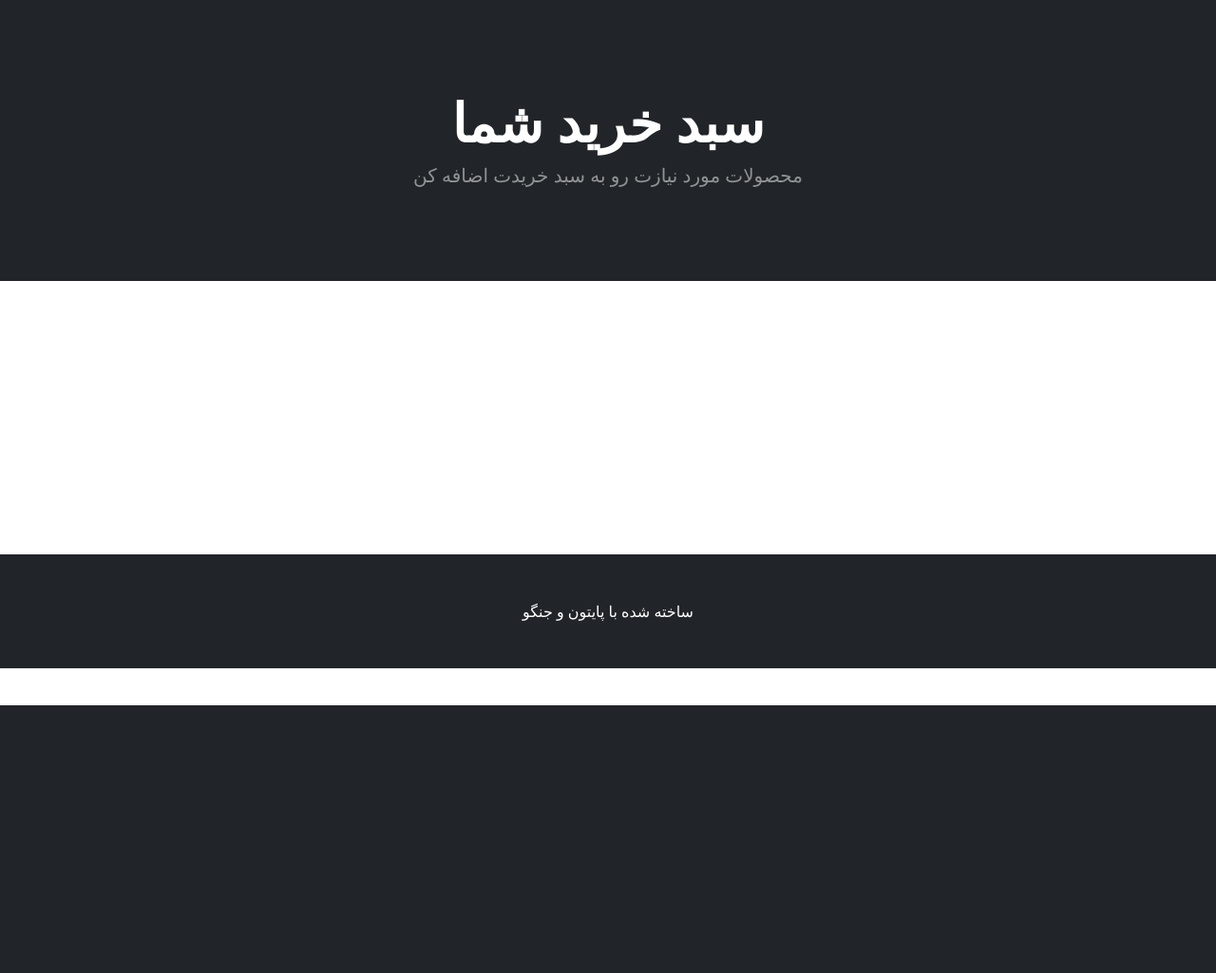
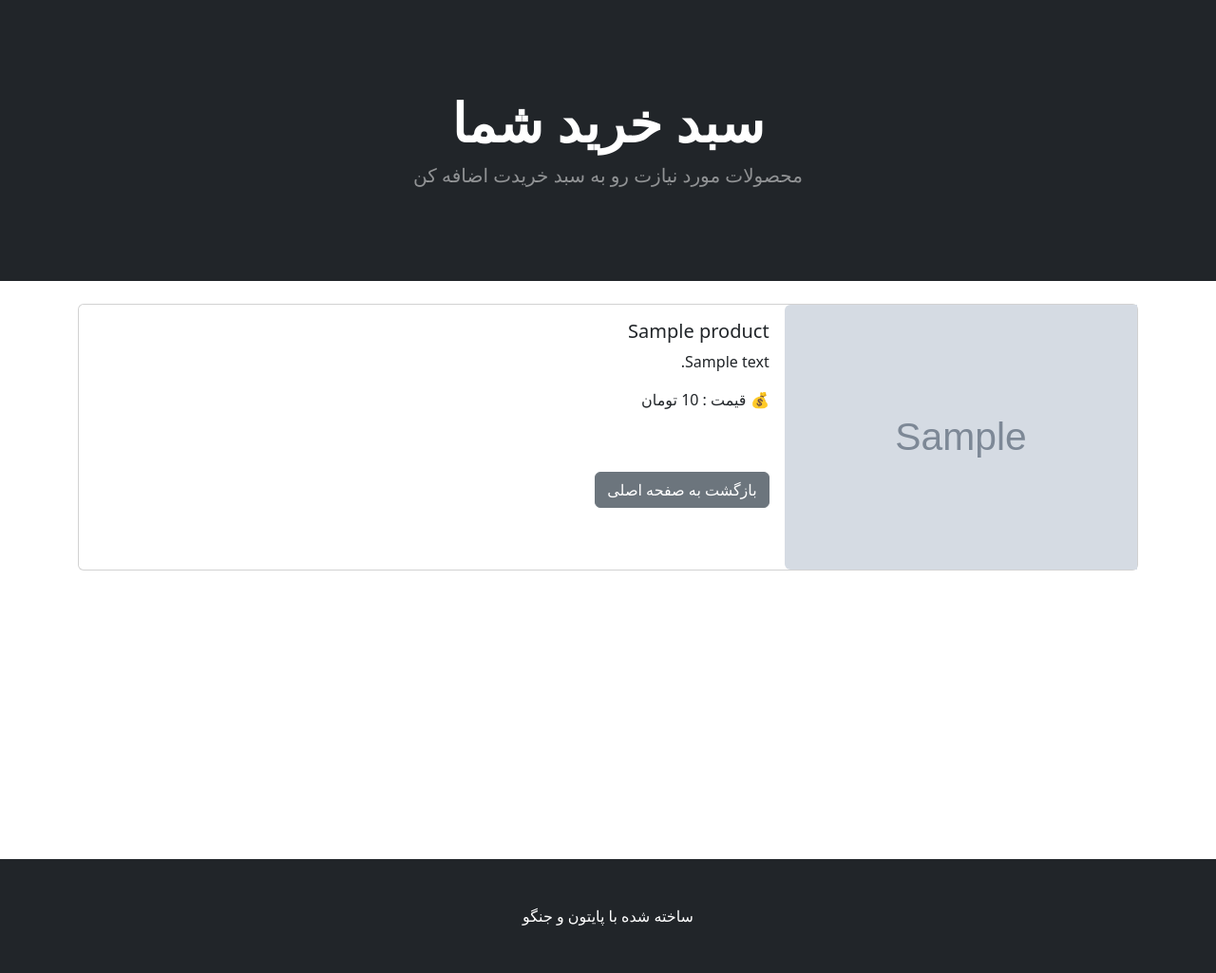
Before and after one commit to SamaneKhademi/ecom, a Django app: template cart/templates/cart_summary.html in a window 1280 px wide. Shown: the part 57-1082 px from the top of the page at 95% size. Before the commit the page ends 800 px from the top, so only its background shows below. Run offline with Django 5.2, Linux system fonts and the light colour scheme; the template is opened without the code that fills it: most values are stand-ins (such as "Sample title", 1, 10 or a date in 2020); grey boxes marked "Sample" are stand-in pictures.

Commit message:
cart_summary page

```diff
--- a/cart/cart.py
+++ b/cart/cart.py
@@ -1,3 +1,6 @@
+from shop.models import Product
+
+
 class Cart:
     def __init__(self, request):
         self.session = request.session
@@ -20,3 +23,8 @@ class Cart:
 
     def __len__(self):
         return len(self.cart)
+
+    def get_prods(self):
+        product_ids = self.cart.keys()
+        products = Product.objects.filter(id__in=product_ids)
+        return products
--- a/cart/templates/cart_summary.html
+++ b/cart/templates/cart_summary.html
@@ -12,5 +12,39 @@
                 </div>
             </div>
         </header>
+    <br>
+
+    {% if cart_products %}
+    {% for product in cart_products %}
+<div class="container">
+    <div class="card mb-3">
+        <div class="row g-0">
+            <div class="col-md-4">
+                <img src="{{ product.picture.url }}" class="img-fluid rounded-start" alt="...">
+            </div>
+            <div class="col-md-8">
+                <div class="card-body">
+                    <h5 class="card-title">{{ product.name }}</h5>
+                    <p class="card-text">{{ product.description }}</p>
+
+                    {% if product.is_sale %}
+                        <p class="card-text"><strike>💰 قیمت : {{ product.price | intcomma }} تومان</strike><br>💰 قیمت : {{ product.sale_price | intcomma }} تومان</p>
+                    {% else %}
+                    <p class="card-text">💰 قیمت : {{ product.price | intcomma }} تومان</p>
+                    {% endif %}
+
+                    <br><br>
+                    <a href="{% url 'home' %}" class="btn btn-secondary">بازگشت به صفحه اصلی</a>
+
+                </div>
+            </div>
+        </div>
+    </div>
+</div>
+    {% endfor %}
+        {% else %}
+        <br><br>
+        <center><h3 class="container">سبد شما خالی است</h3></center>
+    {% endif %}
 <br><br><br><br><br><br><br><br><br><br><br><br>
 {% endblock %}
```
Also changed, not shown: cart/views.py (+5 -2 lines), db.sqlite3.
